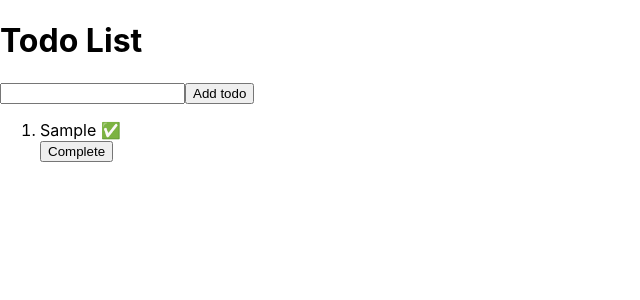
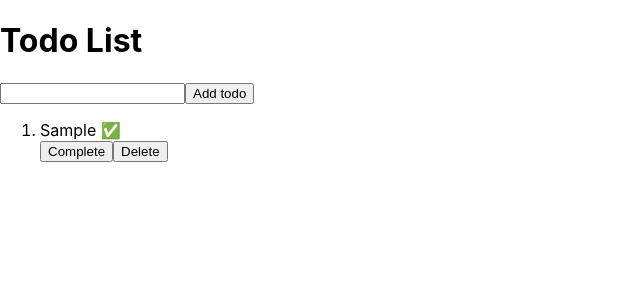
Before and after one commit to RobertAndradeJr/react-typescript, a React (Create React App) app: page / in a window 1280 px wide. Both pictures are taken after typing "Sample" into the empty fields and a click on the button "Add todo". Shown: the top 300 px of the page, without its empty margins (0-640 px from the left). Built offline with nearby package versions, Linux system fonts and the light colour scheme.

Commit message:
added delete function

```diff
--- a/src/App.tsx
+++ b/src/App.tsx
@@ -33,6 +33,12 @@ const App: React.FC = () => {
     setTodos(newTodos);
   }
 
+  const deleteTodo = (key: number): void => {
+    const newTodos: ITodo[] = [...todos];
+    newTodos.splice(key, 1);
+    setTodos(newTodos);
+  }
+
 
   return (
     <Fragment>
@@ -46,8 +52,11 @@ const App: React.FC = () => {
           {todos.map((todo: ITodo, key: number) => (
             <Fragment key={key}>
               <li><span style={{ textDecoration: todo.complete ? 'line-through' : ''}}>{todo.text}</span> {(todo.complete ? "❌" : "✅")} </li>
-              <button onClick={() => completeTodo(key)}>
+              <button type="button" onClick={() => completeTodo(key)}>
                 Complete
+              </button>
+              <button type="button" onClick={() => deleteTodo(key)}>
+                Delete
               </button>
             </Fragment>
           ))}
```
